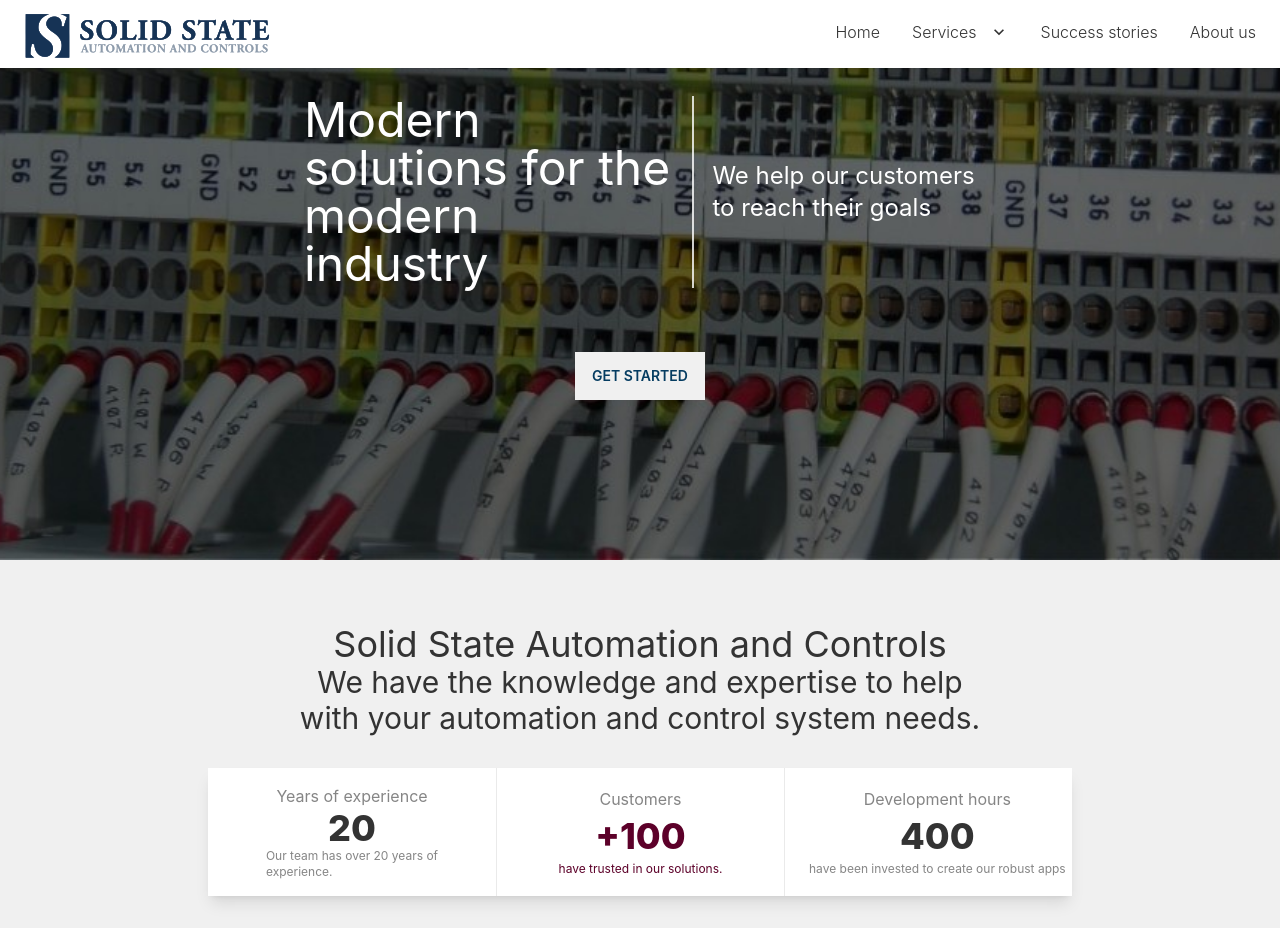
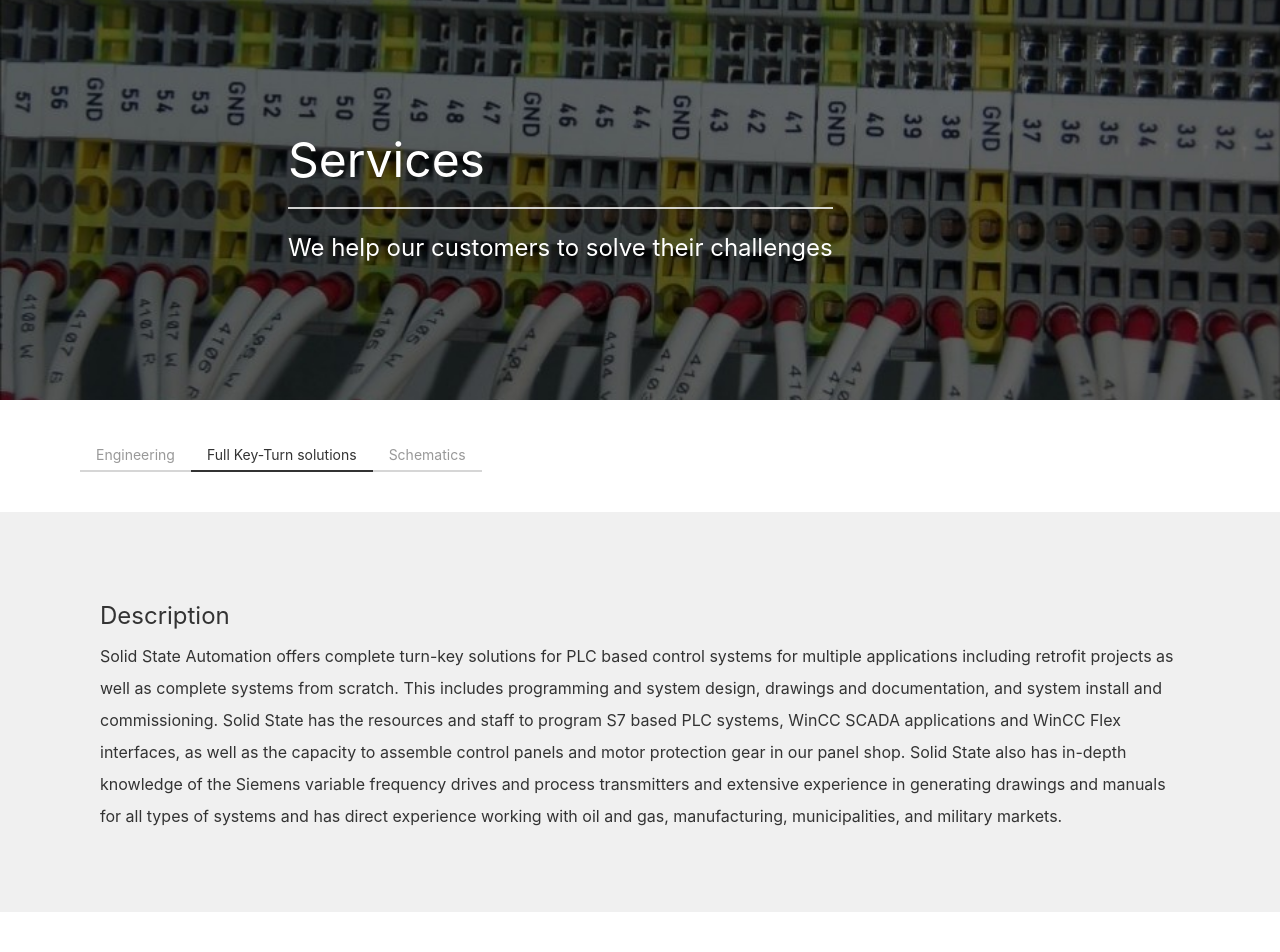
Before and after one commit to ParzivalRealm/SSAC, a React (Create React App) app: page /Services in a window 1280 px wide. Shown: the top 952 px of the page. Built offline with nearby package versions, Linux system fonts and the light colour scheme.

Commit message:
added services page

```diff
--- a/package.json
+++ b/package.json
@@ -9,6 +9,7 @@
     "daisyui": "^2.24.0",
     "react": "^18.2.0",
     "react-dom": "^18.2.0",
+    "react-router-dom": "^6.3.0",
     "react-scripts": "5.0.1",
     "web-vitals": "^2.1.4"
   },
--- a/src/Navbar.js
+++ b/src/Navbar.js
@@ -1,5 +1,7 @@
 import React, { useState, useEffect, useRef } from 'react';
 import Logo2 from './Logo.js'
+import {Link} from 'react-router-dom';
+
 
 
 
@@ -13,12 +15,14 @@ import Logo2 from './Logo.js'
       </div>
       <div class="flex-none font-light" >
         <ul class="menu menu-horizontal p-0">
-        <li class="hover-bordered"><a >Home</a></li>
+          <Link to="/"><li class="hover-bordered"><a >Home</a></li></Link>
+
           <li tabindex="0" class="hover-bordered" >
-              <a>
+            <Link to="/Services">
               Services
               <svg class="fill-current" xmlns="http://www.w3.org/2000/svg" width="20" height="20" viewBox="0 0 24 24"><path d="M7.41,8.58L12,13.17L16.59,8.58L18,10L12,16L6,10L7.41,8.58Z"/></svg>
-              </a>
+            </Link>
+
               <ul class="p-2 bg-base-100 font-light shadow-xl">
               <li class="hoveer-bordered"><a>Full Turn-Key Solutions</a></li>
               <li class="hoveer-bordered"><a>PLC Programming and Engineering</a></li>
--- /dev/null
+++ b/src/Services.js
@@ -0,0 +1,102 @@
+import mainbanner from './mainbanner4.jpg'
+import Navbar from './Navbar';
+export default function Services(){
+    return(
+        <div>
+
+            <div className='w-full h-[25rem] flex '>
+                <div class="hero place-items-center justify-start w-full px-72"style={{backgroundImage:`url(${mainbanner})`}}>
+                    <div class="text-base-100" >
+                            <div class="flex flex-col ">
+                                <div class="grid flex-grow "> <h1 class="text-5xl">Services</h1></div>
+                                <div class="divider"></div>
+                                <div class="grid flex-grow card "><h1 class="text-2xl">We help our customers to solve their challenges</h1></div>
+                            </div>
+                    </div>
+                </div>
+            </div>
+            <div>
+                <div>
+                    <div class="sticky top-0 ">
+                        <div class="tabs py-10 px-20 z-10 bg-white">
+                            <a class="tab tab-bordered">Engineering</a>
+                            <a class="tab tab-bordered tab-active">Full Key-Turn solutions</a>
+                            <a class="tab tab-bordered">Schematics</a>
+                        </div>
+                    </div>
+                    <div class="w-full flex">
+                        <div>
+                            <div class="px-20 py-20 grid grid-cols-1 place-items-center w-full bg-neutral">
+                                <div class="px-5">
+                                <h1 class="text-2xl leading-loose bg-neu">Description</h1>
+                                <p class="leading-loose">Solid State Automation offers complete turn-key solutions for PLC based control systems for multiple applications including retrofit projects as well as complete systems from scratch.  This includes programming and system design, drawings and documentation, and system install and commissioning.  Solid State has the resources and staff to program S7 based PLC systems, WinCC SCADA applications and WinCC Flex interfaces, as well as the capacity to assemble control panels and motor protection gear in our panel shop.  Solid State also has in-depth knowledge of the Siemens variable frequency drives and process transmitters and extensive experience in generating drawings and manuals for all types of systems and has direct experience working with oil and gas, manufacturing, municipalities, and military markets.</p>
+                                </div>
+                            </div>
+                            <div class="px-20 pt-10 text-center"><h1 class="text-2xl leading-loose">Gallery</h1></div>
+                            <div class="px-20 py-10 grid grid-rows-2 grid-flow-row place-items-center w-full">
+                                <div class="grid grid-cols-3">
+                                    <div class="px-5">
+                                        <div class="card w-96 bg-white shadow-xl">
+                                            <figure><img src="https://placeimg.com/400/225/arch" alt="Shoes" /></figure>
+                                            <div class="card-body place-items-center">
+                                                <h2 class="card-title text-primary">System Commissioning</h2>
+                                            </div>
+                                        </div>
+                                    </div>
+                                    <div class="px-5">
+                                        <div class="card w-96 bg-white shadow-xl">
+                                            <figure><img src="https://placeimg.com/400/225/arch" alt="Shoes" /></figure>
+                                            <div class="card-body place-items-center">
+                                                <h2 class="card-title text-primary">System Commissioning</h2>
+                                            </div>
+                                        </div>
+                                    </div>
+                                    <div class="px-5">
+                                        <div class="card w-96 bg-white shadow-xl">
+                                            <figure><img src="https://placeimg.com/400/225/arch" alt="Shoes" /></figure>
+                                            <div class="card-body place-items-center">
+                                                <h2 class="card-title text-primary">System Commissioning</h2>
+                                            </div>
+                                        </div>
+                                    </div>
+                                </div>
+
+                                <div class="grid grid-cols-3 py-10">
+                                    <div class="px-5">
+                                        <div class="card w-96 bg-white shadow-xl">
+                                            <figure><img src="https://placeimg.com/400/225/arch" alt="Shoes" /></figure>
+                                            <div class="card-body place-items-center">
+                                                <h2 class="card-title text-primary">System Commissioning</h2>
+                                            </div>
+                                        </div>
+                                    </div>
+                                    <div class="px-5">
+                                        <div class="card w-96 bg-white shadow-xl">
+                                            <figure><img src="https://placeimg.com/400/225/arch" alt="Shoes" /></figure>
+                                            <div class="card-body place-items-center">
+                                                <h2 class="card-title text-primary">System Commissioning</h2>
+                                            </div>
+                                        </div>
+                                    </div>
+                                    <div class="px-5">
+                                        <div class="card w-96 bg-white shadow-xl">
+                                            <figure><img src="https://placeimg.com/400/225/arch" alt="Shoes" /></figure>
+                                            <div class="card-body place-items-center">
+                                                <h2 class="card-title text-primary">System Commissioning</h2>
+                                            </div>
+                                        </div>
+                                    </div>
+                                </div>
+
+
+                            </div>
+
+
+                        </div>
+                    </div>
+
+                </div>
+            </div>
+        </div>
+    );
+}
--- a/src/Servicescta.js
+++ b/src/Servicescta.js
@@ -12,7 +12,7 @@ function Servicescta(){
             <h2 class="card-title">PLC Programming and Engineering</h2>
             <p>Solid State Automation offers complete turn-key solutions for PLC based control systems for multiple applications including retrofit projects as well as complete systems from scratch. </p>
             <div class="card-actions justify-end">
-              <button class="btn btn-primary rounded-none text-white" href="">Learn more</button>
+              <button class="btn btn-primary rounded-none text-white" >Learn more</button>
             </div>
           </div>
         </div>
@@ -23,7 +23,7 @@ function Servicescta(){
             <h2 class="card-title">Full Key-turn solutions</h2>
             <p>As a Siemens Solution Partner and a Rockwell Systems Integrator, Solid State Automation has the knowledge and experience to develop control systems for a wide range of applications.</p>
             <div class="card-actions justify-end">
-              <button class="btn btn-primary rounded-none text-white" href="">Learn more</button>
+              <button class="btn btn-primary rounded-none text-white" >Learn more</button>
             </div>
           </div>
         </div>
@@ -34,7 +34,7 @@ function Servicescta(){
             <h2 class="card-title">Schematics design</h2>
             <p>In addition to programming, Solid State Automation can develop full system design documents including panel layout and wiring diagrams for field install.</p>
             <div class="card-actions justify-end">
-              <button class="btn btn-primary rounded-none text-white" href="">Learn more</button>
+              <button class="btn btn-primary rounded-none text-white" >Learn more</button>
             </div>
           </div>
         </div>
--- a/src/index.js
+++ b/src/index.js
@@ -1,14 +1,22 @@
 import React from 'react';
 import ReactDOM from 'react-dom/client';
+import { BrowserRouter,
+    Routes,
+    Route, } from "react-router-dom";
 import './index.css';
 import App from './App';
 import reportWebVitals from './reportWebVitals';
+import Services from './Services.js'
+
 
 const root = ReactDOM.createRoot(document.getElementById('root'));
 root.render(
-  <React.StrictMode>
-    <App name="hi"/>
-  </React.StrictMode>
+  <BrowserRouter>
+  <Routes>
+    <Route path="/" element={<App />} />
+    <Route path="/Services" element={<Services />} />
+  </Routes>
+</BrowserRouter>
 );
 
 // If you want to start measuring performance in your app, pass a function
```
Also changed, not shown: 1 other file (tests, documents, lock files or other folders).
